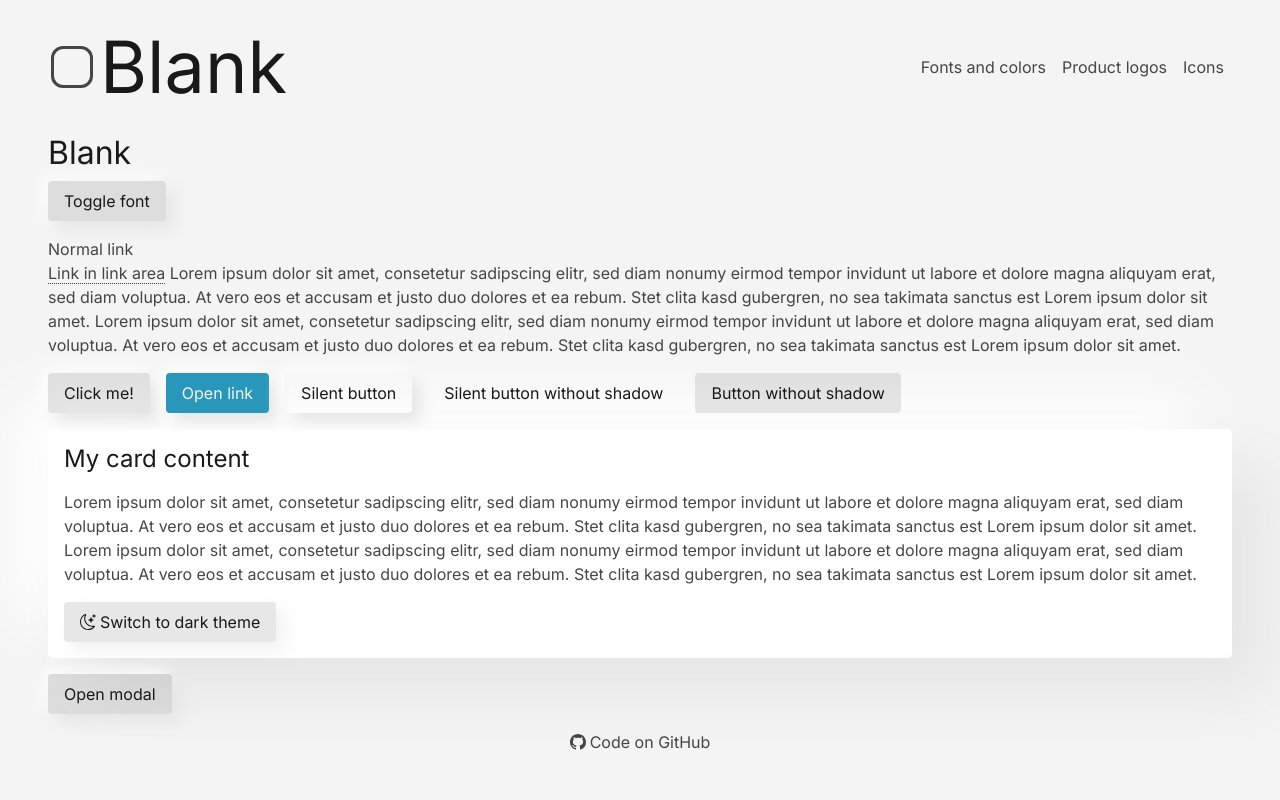
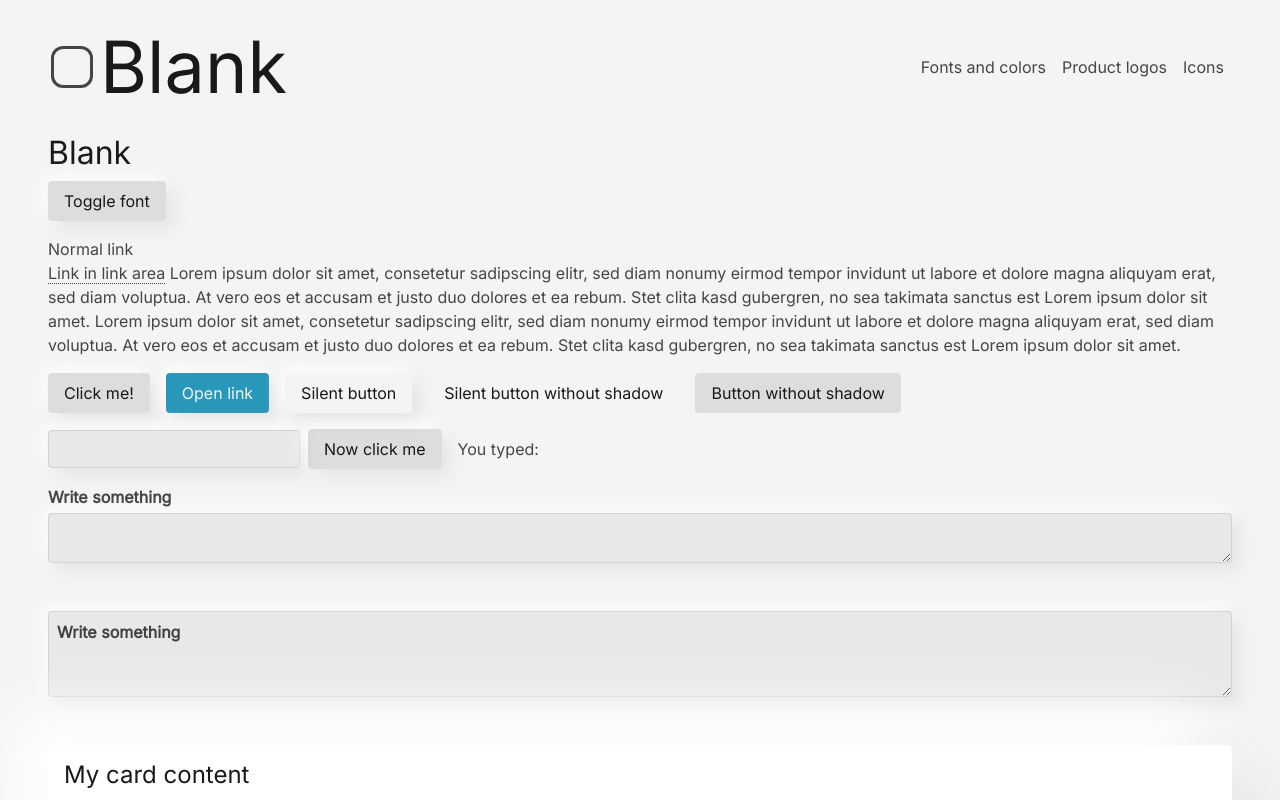
Before and after one commit to bruegmann/blank, a React (Create React App) app: page / in a window 1280 px wide. Shown: the top 800 px of the page. Built offline with nearby package versions, Linux system fonts and the light colour scheme.

Commit message:
Added form-controls

```diff
--- a/src/App.tsx
+++ b/src/App.tsx
@@ -7,6 +7,7 @@ import { MenuItem } from "./docs/MenuItem"
 import { AnchorButton, Button } from "./components/Button"
 import ExampleModal from "./docs/ExampleModal"
 import { CSSProperties, useState } from "react"
+import ExampleFormControl from "./docs/ExampleFormControl"
 
 function App() {
     const [customFont, setCustomFont] = useState<boolean>(true)
@@ -49,6 +50,8 @@ function App() {
                     <Button shadow={false}>Button without shadow</Button>
                 </div>
 
+                <ExampleFormControl />
+
                 <div className="p-3 my-3 body-bg-stronger neumorphism-shadow rounded-3">
                     <h2>My card content</h2>
 
--- a/src/components/Button.tsx
+++ b/src/components/Button.tsx
@@ -10,7 +10,7 @@ export interface ButtonBaseProps {
 
 const buttonAttrShadow = { primary: undefined, shadow: undefined, silent: undefined }
 
-function getButtonClassName(props: ButtonBaseProps) {
+function getClassName(props: ButtonBaseProps) {
     const { primary, shadow, silent } = props
 
     return clsx("btn px-3 py-2 rounded", {
@@ -25,7 +25,7 @@ export interface ButtonProps extends ButtonHTMLAttributes<HTMLButtonElement>, Bu
 export function Button(props: ButtonProps) {
     return (
         <button {...Object.assign({}, props, buttonAttrShadow) as unknown as ButtonHTMLAttributes<HTMLButtonElement>}
-            className={getButtonClassName(props)}
+            className={getClassName(props)}
         >
             {props.children}
         </button>
@@ -37,7 +37,7 @@ export interface AnchorButtonProps extends AnchorHTMLAttributes<HTMLAnchorElemen
 export function AnchorButton(props: AnchorButtonProps) {
     return (
         <a {...Object.assign({}, props, buttonAttrShadow) as unknown as AnchorHTMLAttributes<HTMLAnchorElement>}
-            className={getButtonClassName(props)}
+            className={getClassName(props)}
         >
             {props.children}
         </a>
--- /dev/null
+++ b/src/components/FormControl.tsx
@@ -0,0 +1,41 @@
+import clsx from "clsx";
+import { InputHTMLAttributes, TextareaHTMLAttributes } from "react";
+
+export interface FormControlBaseProps {
+    className?: string
+    shadow?: boolean | "sm"
+    silent?: boolean
+}
+
+
+const formControlAttrShadow = {}
+
+function getClassName(props: FormControlBaseProps) {
+    const { shadow, silent } = props
+
+    return clsx("form-control p-2 rounded", {
+        "neumorphism-shadow-sm": shadow === "sm" || shadow === undefined,
+        "neumorphism-shadow": shadow === true,
+        silent
+    }, props.className)
+}
+
+export interface FormControlProps extends InputHTMLAttributes<HTMLInputElement>, FormControlBaseProps { }
+export function FormControl(props: FormControlProps) {
+    return (
+        <input
+            {...Object.assign({}, props, formControlAttrShadow) as unknown as InputHTMLAttributes<HTMLInputElement>}
+            className={getClassName(props)}
+        />
+    )
+}
+
+export interface TextareaFormControlProps extends TextareaHTMLAttributes<HTMLTextAreaElement>, FormControlBaseProps { }
+export default function TextareaFormControl(props: TextareaFormControlProps) {
+    return (
+        <textarea
+            {...Object.assign({}, props, formControlAttrShadow) as unknown as TextareaHTMLAttributes<HTMLTextAreaElement>}
+            className={getClassName(props)}
+        />
+    )
+}
--- a/src/components/Modal.tsx
+++ b/src/components/Modal.tsx
@@ -1,7 +1,5 @@
 import { X } from "react-bootstrap-icons"
 import clsx from "clsx"
-
-import "../styles/Modal.scss"
 import { ReactNode, useEffect, useState } from "react"
 
 export interface ModalProps {
--- /dev/null
+++ b/src/docs/ExampleFormControl.tsx
@@ -0,0 +1,31 @@
+import { useState } from "react"
+import { Button } from "../components/Button"
+import TextareaFormControl, { FormControl } from "../components/FormControl"
+
+export interface ExampleFormControlProps {
+
+}
+
+export default function ExampleFormControl({ }: ExampleFormControlProps) {
+    const [text, setText] = useState<string>("")
+
+    return (
+        <>
+            <div className="mb-3">
+                <FormControl type="text" value={text} onChange={({ target }) => setText(target.value)} />
+                <Button className="ms-2 me-3">Now click me</Button>
+                {`You typed: ${text}`}
+            </div>
+
+            <label className="d-block mb-5">
+                <div className="mb-1 position-relative"><strong>Write something</strong></div>
+                <TextareaFormControl value={text} onChange={({ target }) => setText(target.value)} className="d-block w-100" />
+            </label>
+
+            <label className="d-block mb-5 form-control p-0 neumorphism-shadow-sm rounded">
+                <div className="mb-1 mx-2 mt-2"><strong>Write something</strong></div>
+                <textarea className="form-control-input p-2 border-0 d-block w-100" />
+            </label>
+        </>
+    )
+}
--- a/src/styles/_button.scss
+++ b/src/styles/_button.scss
@@ -31,19 +31,6 @@
             color: var(--front-color) !important;
         }
     }
-
-    &:focus {
-        outline: none;
-        box-shadow: 0 0 0 .1rem var(--primary-normal);
-
-        &.neumorphism-shadow {
-            box-shadow: 0 0 0 .1rem var(--primary-normal), $neumorphism-shadow-box-shadow;
-        }
-
-        &.neumorphism-shadow-sm {
-            box-shadow: 0 0 0 .1rem var(--primary-normal), $neumorphism-shadow-box-shadow-sm;
-        }
-    }
 }
 
 .btn-close {
--- /dev/null
+++ b/src/styles/_form-control.scss
@@ -0,0 +1,16 @@
+.form-control {
+    background-color: var(--control-bg);
+    border: 1px solid var(--control-bg-stronger);
+}
+
+.form-control-input {
+    background-color: transparent;
+
+    &:focus {
+        outline: none;
+    }
+}
+
+textarea.form-control, textarea.form-control-input {
+    min-height: calc(1.5em + .75rem + 2px);
+}
--- /dev/null
+++ b/src/styles/_shared.scss
@@ -0,0 +1,14 @@
+.btn, .form-control {
+    &:focus, &:focus-within {
+        outline: none;
+        box-shadow: 0 0 0 .2rem var(--primary-normal-25);
+
+        &.neumorphism-shadow {
+            box-shadow: 0 0 0 .2rem var(--primary-normal-25), $neumorphism-shadow-box-shadow;
+        }
+
+        &.neumorphism-shadow-sm {
+            box-shadow: 0 0 0 .2rem var(--primary-normal-25), $neumorphism-shadow-box-shadow-sm;
+        }
+    }
+}
--- a/src/styles/_variables.scss
+++ b/src/styles/_variables.scss
@@ -70,6 +70,7 @@ body {
     --font-family-base: -apple-system, BlinkMacSystemFont, "Segoe UI", "Roboto", "Oxygen", "Ubuntu", "Cantarell", "Fira Sans", "Droid Sans", "Helvetica Neue", sans-serif;
 
     --primary-normal: #{$primary};
+    --primary-normal-25: #{rgba($primary, .25)};
     --secondary-normal: var(--body-bg-stronger);
     --secondary-hover: var(--control-bg-even-stronger);
 
--- a/src/styles/main.scss
+++ b/src/styles/main.scss
@@ -1,5 +1,8 @@
 @import "./variables";
 @import "./utils";
 @import "./root";
+@import "./shared";
 @import "./layout";
 @import "./button";
+@import "./form-control";
+@import "./modal";
```
Also changed, not shown: src/styles/_modal.scss (renamed from src/styles/Modal.scss).
